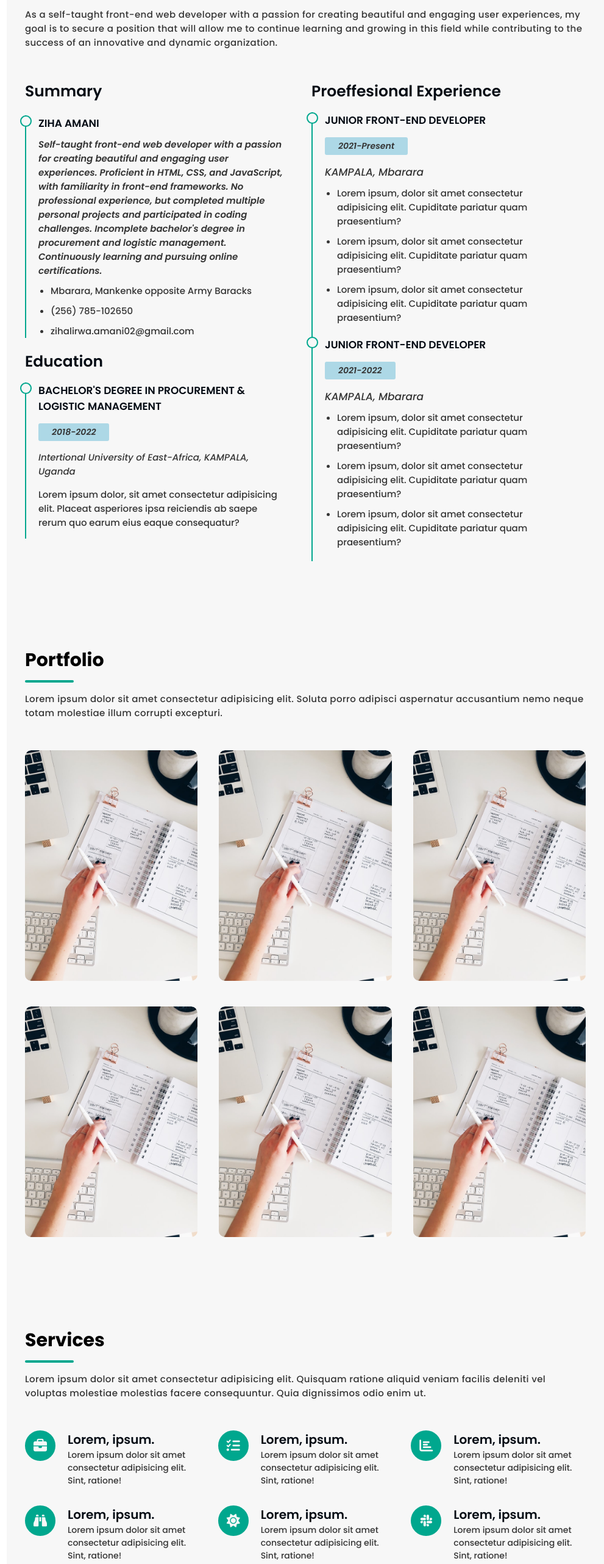
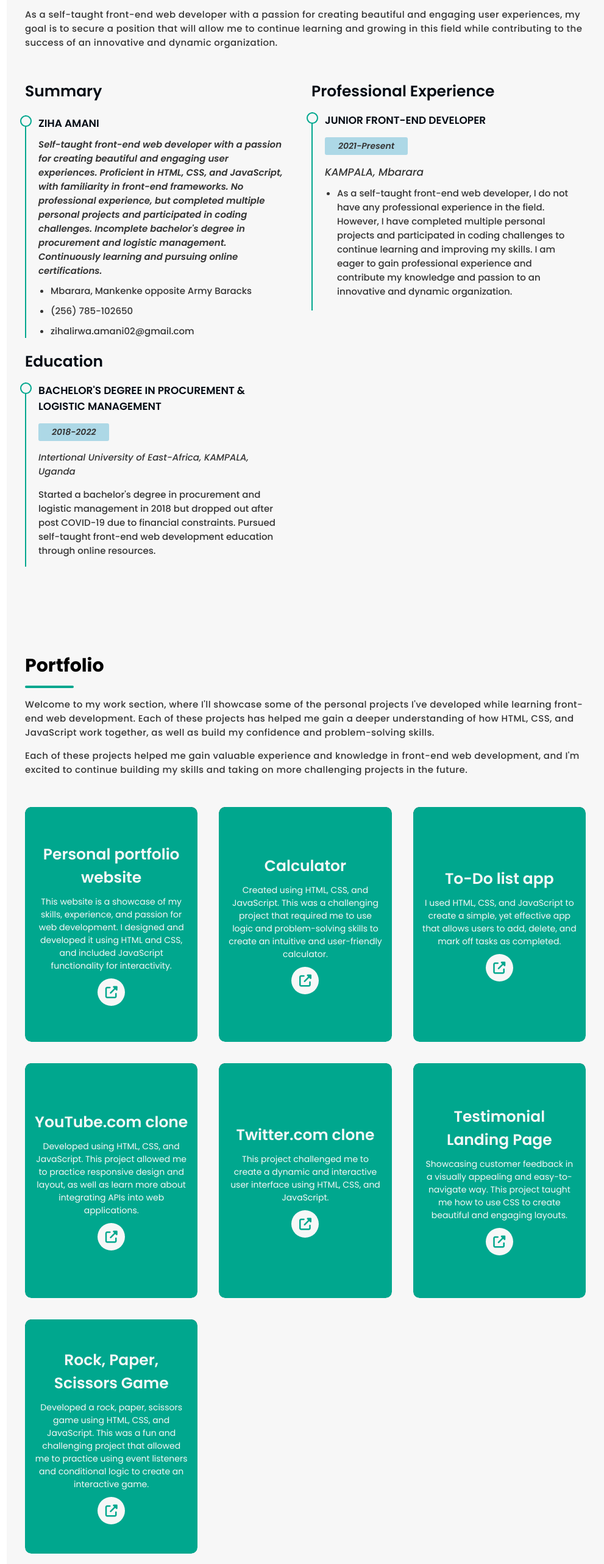
Before and after one commit to amankanz/personal-portfolio, a plain HTML site: page index.html in a window 1280 px wide. Shown: the part 2320-4884 px from the top of the page at 61% size, without its empty margins (289-1280 px from the left). Drawn offline with nearby package versions, Linux system fonts and the light colour scheme.

Commit message:
personal portfolio

```diff
--- a/css/style.css
+++ b/css/style.css
@@ -712,12 +712,12 @@ main {
   justify-content: center;
   align-items: center;
   gap: 10px;
-  transform: scale(0);
+  /* transform: scale(0); */
   transition: 0.4s;
   border-radius: 10px;
   visibility: hidden;
 }
-#portfolio .port_row .port_item:hover .port_info {
+#portfolio .port_row .port_item .port_info {
   transform: scale(1);
   visibility: visible;
 }
@@ -749,6 +749,58 @@ main {
 }
 
 /*== Mobile View ==*/
+@media(max-width: 1160px) {
+  #portfolio {
+    padding: 50px 40px;
+  }
+  #portfolio .port_row {
+    grid-template-columns: repeat(2, 1fr);
+    gap: 25px;
+  }
+  #portfolio .port_row .port_item .port_info h4 {
+    font-size: 30px;
+    font-weight: 600;
+  }
+  #portfolio .port_row .port_item .port_info h4 + p {
+    font-size: 17px;
+    margin-top: 15px;
+    line-height: 30px;
+  }
+  #portfolio .port_row .port_item .port_info a {
+    margin-top: 25px;
+    font-size: 25px;
+    width: 60px;
+    height: 60px;
+    line-height: 62px;
+  }
+}
+
+@media(max-width: 860px) {
+  #portfolio {
+    padding: 50px 40px;
+  }
+  #portfolio .port_row {
+    grid-template-columns: repeat(2, 1fr);
+    gap: 25px;
+  }
+  #portfolio .port_row .port_item .port_info h4 {
+    font-size: 30px;
+    font-weight: 600;
+  }
+  #portfolio .port_row .port_item .port_info h4 + p {
+    font-size: 17px;
+    margin-top: 15px;
+    line-height: 30px;
+  }
+  #portfolio .port_row .port_item .port_info a {
+    margin-top: 25px;
+    font-size: 25px;
+    width: 60px;
+    height: 60px;
+    line-height: 62px;
+  }
+}
+
 @media(max-width: 650px) {
   #portfolio {
     padding: 50px 10px;
@@ -759,32 +811,83 @@ main {
   }
 }
 
-@media(max-width: 350px) {
+@media(max-width: 540px) {
   #portfolio .port_row {
     grid-template-columns: repeat(1, 1fr);
     gap: 15px;
+  }
+}
+
+@media(max-width: 520px) {
+  #portfolio .port_row .port_item .port_info h4 {
+    font-size: 20px;
+    font-weight: 600;
+  }
+  #portfolio .port_row .port_item .port_info h4 + p {
+    font-size: 14px;
+  }
+}
+
+@media(max-width: 510px) {
+  #portfolio .port_row .port_item .port_info {
+    padding: 0 10px;
+    gap: 5px;
+    border-radius: 10px;
+  }
+}
+
+@media(max-width: 490px) {
+  #portfolio .port_row .port_item .port_info h4 {
+    font-size: 35px;
+    font-weight: 600;
+  }
+  #portfolio .port_row .port_item .port_info h4 + p {
+    font-size: 17px;
+    margin-top: 20px;
+    line-height: 30px;
+  }
+  #portfolio .port_row .port_item .port_info a {
+    margin-top: 30px;
+    font-size: 30px;
+    width: 70px;
+    height: 70px;
+    line-height: 68px;
+  }
+  #portfolio .port_row {
+    grid-template-columns: repeat(1, 1fr);
+    gap: 15px;
+  }
+}
+
+@media(max-width: 350px) {
+  #portfolio .port_row .port_item .port_info h4 {
+    font-size: 25px;
+    font-weight: 600;
+  }
+  #portfolio .port_row .port_item .port_info h4 + p {
+    font-size: 14px;
   }
 }
 /*== END of Portfolio section ==*/
 
 /*<------------------------------------------------------------------->*/
 
-/*== START of Service section == */
-#service {
+/*== START of Conclusion section == */
+#conclusion {
   background: var(--bgColor);
   padding: 70px 30px;
 }
-#service .service_row {
+#con .service_row {
   margin-top: 50px;
   display: grid;
   grid-template-columns: repeat(3, 1fr);
   gap: 30px;
 }
-#service .service_row .service_box {
+#conclusion .service_row .service_box {
   display: flex;
   gap: 20px;
 }
-#service .service_row .service_box .icon i {
+#conclusion .service_row .service_box .icon i {
   width: 50px;
   height: 50px;
   border-radius: 50%;
@@ -796,33 +899,33 @@ main {
   transition: 0.7s;
   text-align: center;
 }
-#service .service_row .service_box:hover .icon i {
+#conclusion .service_row .service_box:hover .icon i {
   color: var(--textColor);
   background: var(--bgColor);
 }
-#service .service_row .service_box .serv_info h4{
+#conclusion .service_row .service_box .serv_info h4{
   color: var(--sideBGColor);
   font-size: 20px;
   font-weight: 600;
 }
-#service .service_row .service_box .serv_info h4 + p {
+#conclusion .service_row .service_box .serv_info h4 + p {
   color: var(--textColor);
   font-size: 14px;
   font-weight: 500;
 }
 /*== Mobile View ==*/
 @media(max-width: 910px) {
-  #service {
+  #conclusion {
     padding: 50px 15px;
   }
-  #service .service_row {
+  #conclusion .service_row {
     grid-template-columns: repeat(2, 1fr);
     gap: 20px;
   }
 }
 
 @media(max-width: 485px) {
-  #service .service_row {
+  #conclusion .service_row {
     grid-template-columns: repeat(1, 1fr);
     gap: 20px;
   }
--- a/index.html
+++ b/index.html
@@ -255,7 +255,7 @@
               Intertional University of East-Africa, KAMPALA, Uganda
             </p>
             <p>
-              Lorem ipsum dolor, sit amet consectetur adipisicing elit. Placeat asperiores ipsa reiciendis ab saepe rerum quo earum eius eaque consequatur?
+              Started a bachelor's degree in procurement and logistic management in 2018 but dropped out after post COVID-19 due to financial constraints. Pursued self-taught front-end web development education through online resources.
             </p>
           </div>
 
@@ -266,7 +266,7 @@
         <!--Right Col-->
         <div class="resume_cols">
           <h2>
-            Proeffesional Experience
+            Professional Experience
           </h2>
 
           <div class="pro_exp">
@@ -278,39 +278,11 @@
 
             <ul>
               <li>
-                Lorem ipsum, dolor sit amet consectetur adipisicing elit. Cupiditate pariatur quam praesentium?
-              </li>
-              <li>
-                Lorem ipsum, dolor sit amet consectetur adipisicing elit. Cupiditate pariatur quam praesentium?
-              </li>
-              <li>
-                Lorem ipsum, dolor sit amet consectetur adipisicing elit. Cupiditate pariatur quam praesentium?
+                As a self-taught front-end web developer, I do not have any professional experience in the field. However, I have completed multiple personal projects and participated in coding challenges to continue learning and improving my skills. I am eager to gain professional experience and contribute my knowledge and passion to an innovative and dynamic organization.
               </li>
             </ul>
 
           </div><!--End of pro_exp-->
-
-          <div class="pro_exp">
-            <h3>JUNIOR Front-End Developer</h3>
-            <span class="sp_box">2021-2022</span>
-            <p>
-              KAMPALA, Mbarara
-            </p>
-
-            <ul>
-              <li>
-                Lorem ipsum, dolor sit amet consectetur adipisicing elit. Cupiditate pariatur quam praesentium?
-              </li>
-              <li>
-                Lorem ipsum, dolor sit amet consectetur adipisicing elit. Cupiditate pariatur quam praesentium?
-              </li>
-              <li>
-                Lorem ipsum, dolor sit amet consectetur adipisicing elit. Cupiditate pariatur quam praesentium?
-              </li>
-            </ul>
-
-          </div><!--End of 2nd pro_exp-->
-
 
         </div><!--End of resume_cols Right-->
 
@@ -329,7 +301,11 @@
       </h1>
       <div class="divider"></div>
       <p class="sub_para">
-        Lorem ipsum dolor sit amet consectetur adipisicing elit. Soluta porro adipisci aspernatur accusantium nemo neque totam molestiae illum corrupti excepturi.
+        Welcome to my work section, where I'll showcase some of the personal projects I've developed while learning front-end web development. Each of these projects has helped me gain a deeper understanding of how HTML, CSS, and JavaScript work together, as well as build my confidence and problem-solving skills.
+      </p>
+
+      <p class="sub_para">
+        Each of these projects helped me gain valuable experience and knowledge in front-end web development, and I'm excited to continue building my skills and taking on more challenging projects in the future.
       </p>
 
       <div class="port_row">
@@ -341,9 +317,9 @@
             <img src="./img/img-1.png" alt="">
           </div>
           <div class="port_info">
-            <h4>WordPress</h4>
+            <h4>Personal portfolio website</h4>
             <p>
-              Lorem ipsum dolor, sit amet consectetur adipisicing elit. Quidem, dicta!
+              This website is a showcase of my skills, experience, and passion for web development. I designed and developed it using HTML and CSS, and included JavaScript functionality for interactivity.
             </p>
             <a href="#">
               <i class="fa-solid fa-up-right-from-square"></i>
@@ -357,9 +333,9 @@
             <img src="./img/img-1.png" alt="">
           </div>
           <div class="port_info">
-            <h4>WordPress</h4>
+            <h4>Calculator</h4>
             <p>
-              Lorem ipsum dolor, sit amet consectetur adipisicing elit. Quidem, dicta!
+              Created using HTML, CSS, and JavaScript. This was a challenging project that required me to use logic and problem-solving skills to create an intuitive and user-friendly calculator.
             </p>
             <a href="#">
               <i class="fa-solid fa-up-right-from-square"></i>
@@ -373,9 +349,9 @@
             <img src="./img/img-1.png" alt="">
           </div>
           <div class="port_info">
-            <h4>WordPress</h4>
+            <h4>To-Do list app</h4>
             <p>
-              Lorem ipsum dolor, sit amet consectetur adipisicing elit. Quidem, dicta!
+              I used HTML, CSS, and JavaScript to create a simple, yet effective app that allows users to add, delete, and mark off tasks as completed.
             </p>
             <a href="#">
               <i class="fa-solid fa-up-right-from-square"></i>
@@ -389,9 +365,9 @@
             <img src="./img/img-1.png" alt="">
           </div>
           <div class="port_info">
-            <h4>WordPress</h4>
+            <h4>YouTube.com clone</h4>
             <p>
-              Lorem ipsum dolor, sit amet consectetur adipisicing elit. Quidem, dicta!
+              Developed using HTML, CSS, and JavaScript. This project allowed me to practice responsive design and layout, as well as learn more about integrating APIs into web applications.
             </p>
             <a href="#">
               <i class="fa-solid fa-up-right-from-square"></i>
@@ -405,9 +381,9 @@
             <img src="./img/img-1.png" alt="">
           </div>
           <div class="port_info">
-            <h4>WordPress</h4>
+            <h4>Twitter.com clone</h4>
             <p>
-              Lorem ipsum dolor, sit amet consectetur adipisicing elit. Quidem, dicta!
+              This project challenged me to create a dynamic and interactive user interface using HTML, CSS, and JavaScript.
             </p>
             <a href="#">
               <i class="fa-solid fa-up-right-from-square"></i>
@@ -421,15 +397,32 @@
             <img src="./img/img-1.png" alt="">
           </div>
           <div class="port_info">
-            <h4>WordPress</h4>
+            <h4>Testimonial Landing Page</h4>
             <p>
-              Lorem ipsum dolor, sit amet consectetur adipisicing elit. Quidem, dicta!
+              Showcasing customer feedback in a visually appealing and easy-to-navigate way. This project taught me how to use CSS to create beautiful and engaging layouts.
             </p>
             <a href="#">
               <i class="fa-solid fa-up-right-from-square"></i>
             </a>
           </div>
         </div><!-- End of portfolio item-6 -->
+
+        <!-- Portfolio item-7 -->
+        <div class="port_item">
+          <div class="port_img">
+            <img src="./img/img-1.png" alt="">
+          </div>
+          <div class="port_info">
+            <h4>Rock, Paper, Scissors Game</h4>
+            <p>
+              Developed a rock, paper, scissors game using HTML, CSS, and JavaScript. This was a fun and challenging project that allowed me to practice using event listeners and conditional logic to create an interactive game.
+            </p>
+            <a href="#">
+              <i class="fa-solid fa-up-right-from-square"></i>
+            </a>
+          </div>
+        </div><!-- End of portfolio item-7 -->
+
       </div><!--End of port_row-->
 
     </section>
@@ -437,101 +430,23 @@
 
     <!-- ------------------------------------------------------ -->
 
-    <!-- == START of Service section == -->
-    <section id="service">
+    <!-- == START of Conclusion section == -->
+    <section id="conclusion">
 
       <h1 class="sub_heading">
-        Services
+        Conclusion
       </h1>
       <div class="divider"></div>
       <p class="sub_para">
-        Lorem ipsum dolor sit amet consectetur adipisicing elit. Quisquam ratione aliquid veniam facilis deleniti vel voluptas molestiae molestias facere consequuntur. Quia dignissimos odio enim ut.
+        As a self-taught front-end web developer with a passion for creating beautiful and engaging user experiences, I'm eager to take on new challenges and grow my skills in this field. If you're looking for a hard-working and dedicated team player to join your company or team, I would love to hear from you.
       </p>
 
-      <div class="service_row">
-
-        <!-- service-1 -->
-        <div class="service_box">
-          <div class="icon">
-            <i class="fa-solid fa-briefcase"></i>
-          </div>
-          <div class="serv_info">
-            <h4>Lorem, ipsum.</h4>
-            <p>
-              Lorem ipsum dolor sit amet consectetur adipisicing elit. Sint, ratione!
-            </p>
-          </div>
-        </div><!-- End of service-1 -->
-
-        <!-- service-2 -->
-        <div class="service_box">
-          <div class="icon">
-            <i class="fa-solid fa-list-check"></i>
-          </div>
-          <div class="serv_info">
-            <h4>Lorem, ipsum.</h4>
-            <p>
-              Lorem ipsum dolor sit amet consectetur adipisicing elit. Sint, ratione!
-            </p>
-          </div>
-        </div><!-- End of service-2 -->
-
-        <!-- service-3 -->
-        <div class="service_box">
-          <div class="icon">
-            <i class="fa-solid fa-chart-bar"></i>
-          </div>
-          <div class="serv_info">
-            <h4>Lorem, ipsum.</h4>
-            <p>
-              Lorem ipsum dolor sit amet consectetur adipisicing elit. Sint, ratione!
-            </p>
-          </div>
-        </div><!-- End of service-3 -->
-
-        <!-- service-4 -->
-        <div class="service_box">
-          <div class="icon">
-            <i class="fa-solid fa-binoculars"></i>
-          </div>
-          <div class="serv_info">
-            <h4>Lorem, ipsum.</h4>
-            <p>
-              Lorem ipsum dolor sit amet consectetur adipisicing elit. Sint, ratione!
-            </p>
-          </div>
-        </div><!-- End of service-4 -->
-
-        <!-- service-5 -->
-        <div class="service_box">
-          <div class="icon">
-            <i class="fa-solid fa-sun"></i>
-          </div>
-          <div class="serv_info">
-            <h4>Lorem, ipsum.</h4>
-            <p>
-              Lorem ipsum dolor sit amet consectetur adipisicing elit. Sint, ratione!
-            </p>
-          </div>
-        </div><!-- End of service-5 -->
-
-        <!-- service-6 -->
-        <div class="service_box">
-          <div class="icon">
-            <i class="fa-brands fa-slack"></i>
-          </div>
-          <div class="serv_info">
-            <h4>Lorem, ipsum.</h4>
-            <p>
-              Lorem ipsum dolor sit amet consectetur adipisicing elit. Sint, ratione!
-            </p>
-          </div>
-        </div><!-- End of service-6 -->
-
-      </div><!-- End of service_row -->
+      <p class="sub_para">
+        Please don't hesitate to reach out via email or the contact below to discuss potential job opportunities or internships. I'm excited to learn and grow alongside your organization and contribute to its success.
+      </p>
 
     </section>
-    <!-- == END of Service section == -->
+    <!-- == END of Conclusion section == -->
     <!-- -------------------------------------------------------- -->
 
     <!--== START of Contact section ==-->
@@ -541,7 +456,7 @@
       </h1>
       <div class="divider"></div>
       <p class="sub_para">
-        Lorem ipsum dolor sit amet consectetur adipisicing elit. Quo, doloremque. Necessitatibus natus ratione quis saepe!
+        I'm always open to new opportunities and collaborations! If you're interested in working together, feel free to reach out to me using the contact below or via email. I look forward to hearing from you!
       </p>
 
       <div class="contact_row">
```
